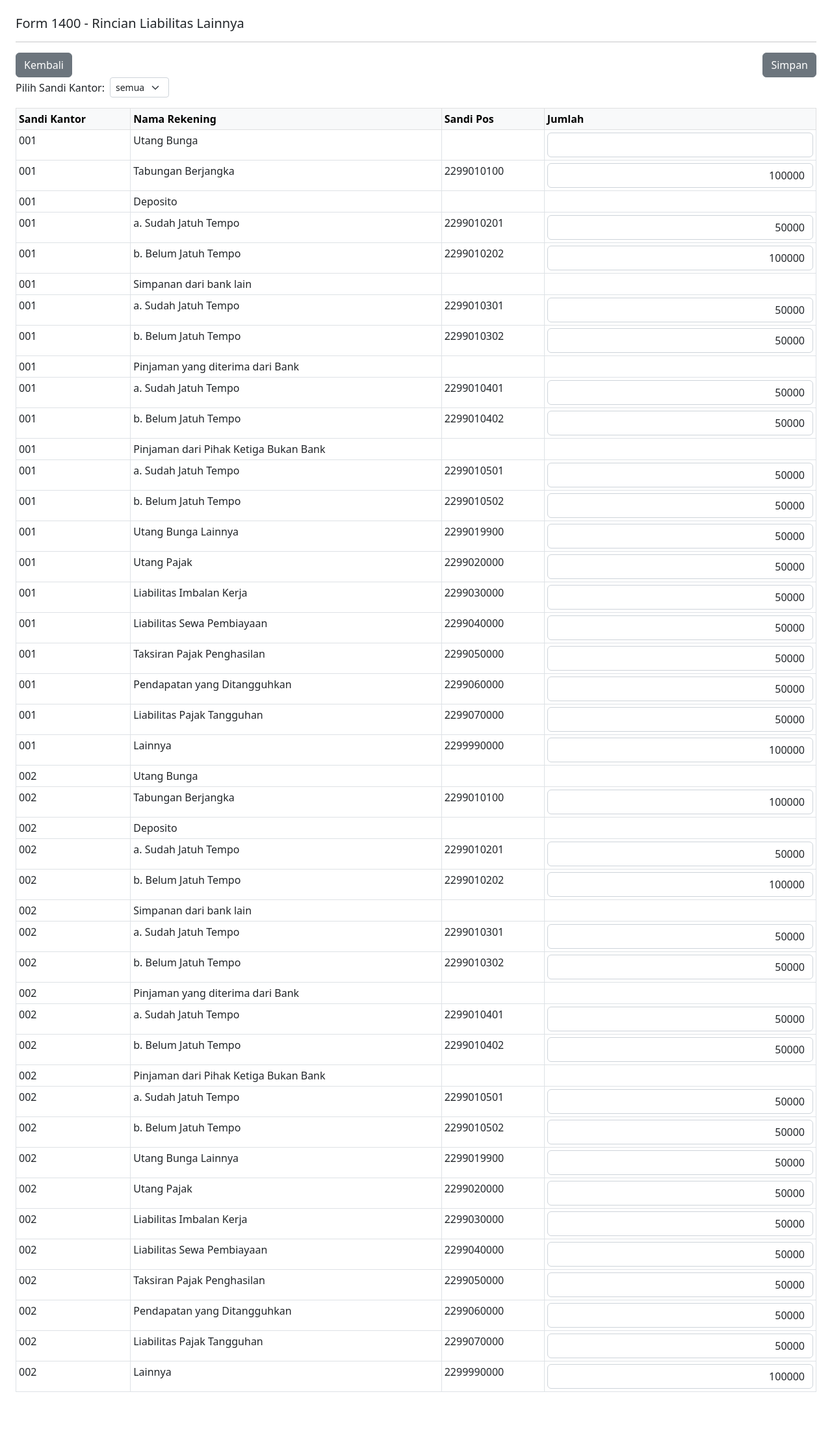
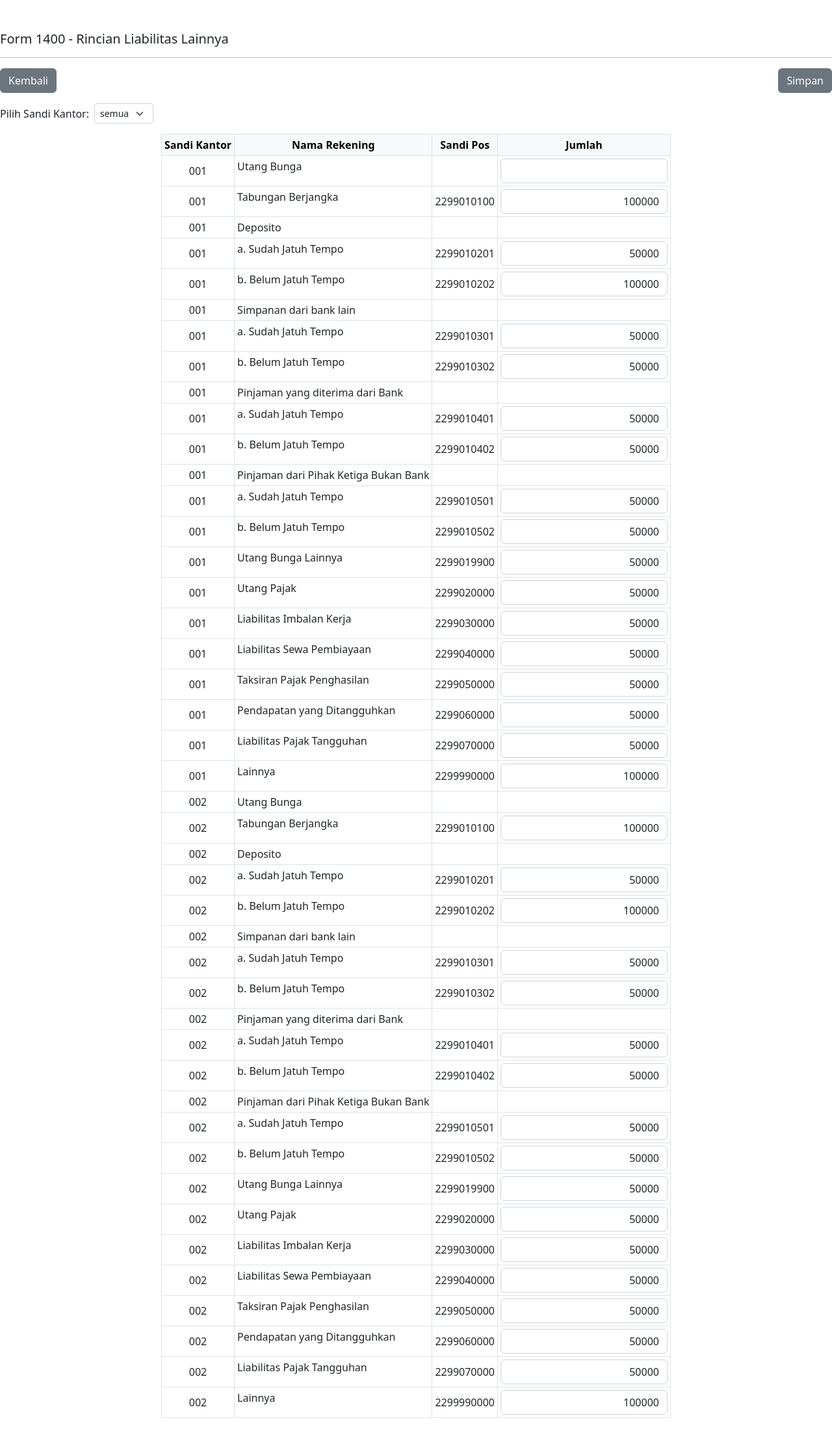
Before and after one commit to Hasansinaga/Report-Lapbul, a Django app: page /lapbul/form_1400/ in a window 1280 px wide. Shown: the part 56-2278 px from the top of the page at 65% size. Before the commit the page ends 2198 px from the top, so only its background shows below. Run offline with Django 5.2, Linux system fonts and the light colour scheme; some libraries are stand-ins or nearby versions.

Commit message:
update form 1400

```diff
--- a/lapbul_app/templates/lapbul_app/form_1400.html
+++ b/lapbul_app/templates/lapbul_app/form_1400.html
@@ -1,18 +1,18 @@
 {% include 'lapbul_app/header.html' %}
 <div id="layoutSidenav_content">
     <main>
-        <div class="container-fluid px-4">
+        <br class="container-fluid px-4">
             <h5 class="mt-4">Form 1400 - Rincian Liabilitas Lainnya</h5>
             <hr>
 
+            <!-- Tombol Kembali & Simpan -->
             <div class="d-flex justify-content-between">
                 <a href="{% url 'lapbul_app:lapbul' %}" class="btn btn-secondary">Kembali</a>
                 <button type="button" class="btn btn-secondary tambah" data-bs-toggle="modal" data-bs-target="#form1401Modal">Simpan</button>
             </div>
 
-
             <!-- Filter Kantor -->
-    <div class="mb-3 d-flex align-items-center gap-2">
+            <div class="mt-3 mb-3 d-flex align-items-center gap-2">
                 <label for="kantorFilter" class="form-label mb-0">Pilih Sandi Kantor:</label>
                 <select id="kantorFilter" class="form-select form-select-sm w-auto" onchange="filterKantor()">
                     <option value="all">semua</option>
@@ -21,14 +21,15 @@
                 </select>
             </div>
 
-
+            <!-- Table -->
+            <div class="d-flex justify-content-center">
                 <form>
                     <table class="table table-bordered table-sm">
-                    <thead class="table-light">
+                        <thead class="table-light text-center">
                             <tr>
-                            <th>Sandi Kantor</th>
+                                <th class="text-center">Sandi Kantor</th>
                                 <th>Nama Rekening</th>
-                            <th>Sandi Pos</th>
+                                <th class="text-center">Sandi Pos</th>
                                 <th>Jumlah</th>
                             </tr>
                         </thead>
@@ -82,12 +83,13 @@
                             <tr data-kantor="002"><td>002</td><td>Lainnya</td><td>2299990000</td><td><input type="text" class="form-control text-end" value="100000"></td></tr>
                         </tbody>
                     </table>
-
                 </form>
+            </div>
             <br>
     </main>
 </div>
 
+<!-- Script Filter -->
 <script>
 function filterKantor() {
     var selected = document.getElementById("kantorFilter").value;
@@ -97,13 +99,21 @@ function filterKantor() {
         if (selected === "all") {
             row.style.display = "";
         } else {
-            if (row.getAttribute("data-kantor") === selected) {
-                row.style.display = "";
-            } else {
-                row.style.display = "none";
-            }
+            row.style.display = row.getAttribute("data-kantor") === selected ? "" : "none";
         }
     });
 }
 </script>
+
+<!-- CSS untuk center kolom tertentu -->
+<style>
+    table td:first-child,
+    table th:first-child,
+    table td:nth-child(3),
+    table th:nth-child(3) {
+        text-align: center;
+        vertical-align: middle;
+    }
+</style>
+
 {% include 'lapbul_app/footer.html' %}
```
Lines whose indentation alone changed are shown as unchanged.
